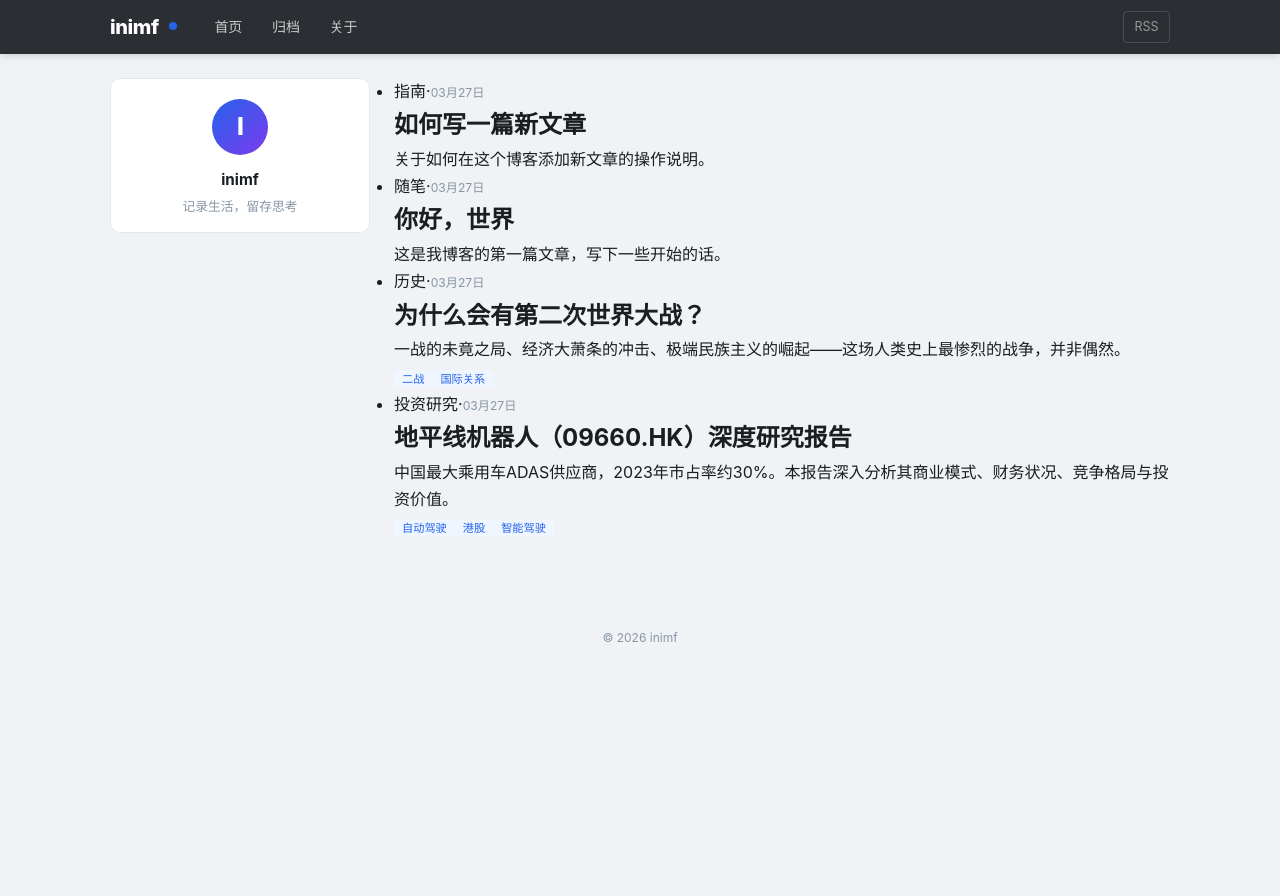
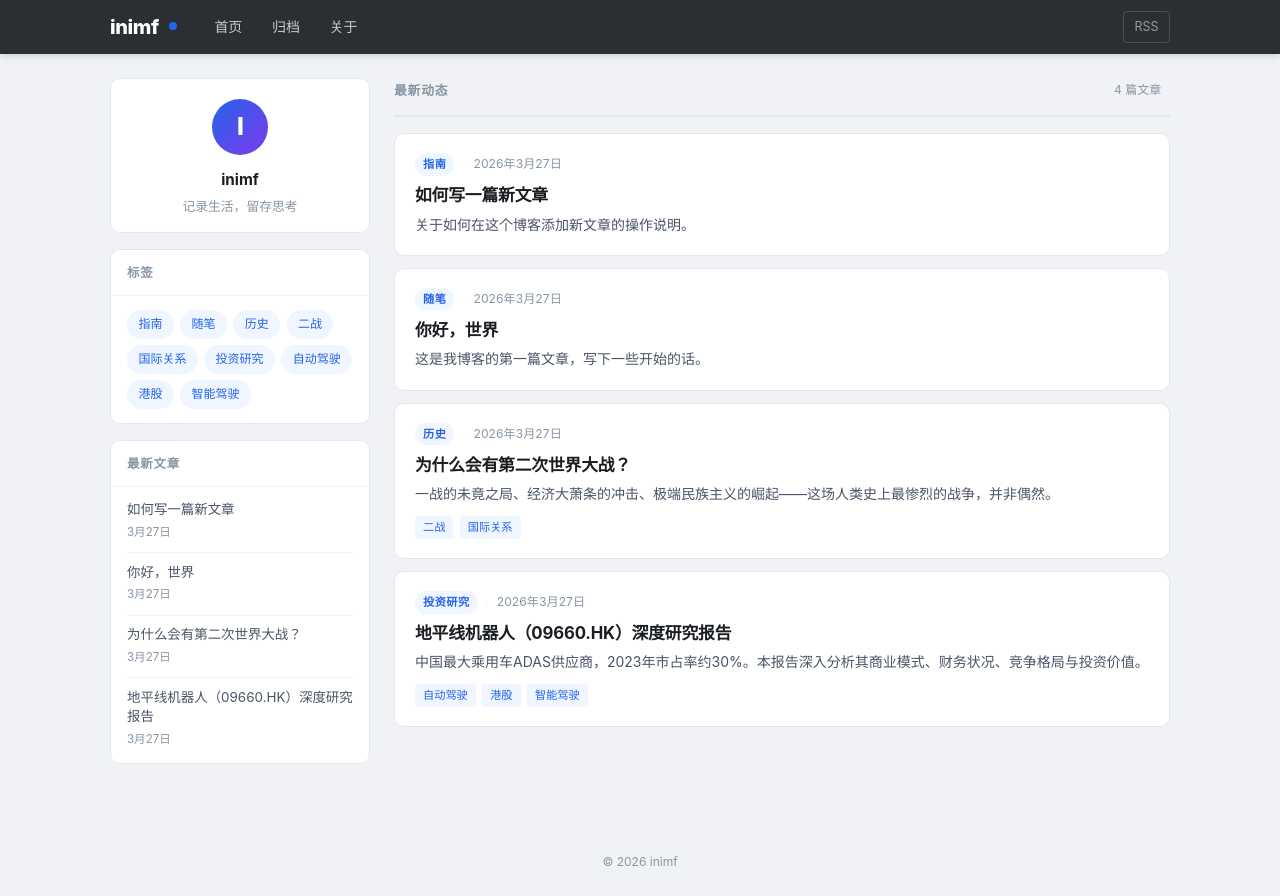
Before and after one commit to web1286/inimf-blog, a Next.js app: page / in a window 1280 px wide. Before the commit the page ends 800 px from the top, so only its background shows below. Built offline with nearby package versions, Linux system fonts and the light colour scheme.

Commit message:
feat: Feed信息流卡片布局

```diff
--- a/pages/index.tsx
+++ b/pages/index.tsx
@@ -20,40 +20,44 @@ interface HomeProps {
 
 export default function Home({ posts }: HomeProps) {
   return (
-    <Layout>
-      <div className="post-list-wrap">
+    <Layout posts={posts}>
+      <div className="feed-header">
+        <span className="feed-title">最新动态</span>
+        <span className="feed-count">{posts.length} 篇文章</span>
+      </div>
+
       {posts.length === 0 ? (
         <div className="empty-state">
           <p>还没有文章，快去写第一篇吧 ✍️</p>
         </div>
       ) : (
-          <ul className="post-list">
+        <div className="post-feed">
           {posts.map((post) => (
-              <li key={post.slug} className="post-item">
-                <div className="post-item-inner">
-                  <div className="post-item-content">
-                    <div className="post-item-meta">
+            <article key={post.slug} className="post-card">
+              <div className="post-card-inner">
+                <div className="post-card-content">
+                  <div className="post-card-meta">
                     {post.tags && post.tags.length > 0 && (
                       <>
-                          <span className="post-category">{post.tags[0]}</span>
-                          <span className="post-item-meta-sep">·</span>
+                        <span className="post-category-badge">{post.tags[0]}</span>
+                        <span className="post-meta-sep">·</span>
                       </>
                     )}
                     <time className="post-date" dateTime={post.date}>
-                        {format(new Date(post.date), 'MM月dd日', { locale: zhCN })}
+                      {format(new Date(post.date), 'yyyy年M月d日', { locale: zhCN })}
                     </time>
                   </div>
 
-                    <h2 className="post-title">
+                  <h2 className="post-card-title">
                     <Link href={`/posts/${post.slug}`}>{post.title}</Link>
                   </h2>
 
                   {post.summary && (
-                      <p className="post-summary">{post.summary}</p>
+                    <p className="post-card-summary">{post.summary}</p>
                   )}
 
                   {post.tags && post.tags.length > 1 && (
-                      <div className="post-tags">
+                    <div className="post-card-footer">
                       {post.tags.slice(1).map((tag) => (
                         <span key={tag} className="post-tag">{tag}</span>
                       ))}
@@ -66,15 +70,14 @@ export default function Home({ posts }: HomeProps) {
                   <img
                     src={post.cover}
                     alt={post.title}
-                      className="post-cover"
+                    className="post-card-cover"
                   />
                 )}
               </div>
-              </li>
+            </article>
           ))}
-          </ul>
+        </div>
       )}
-      </div>
     </Layout>
   )
 }
```
Lines whose indentation alone changed are shown as unchanged.
